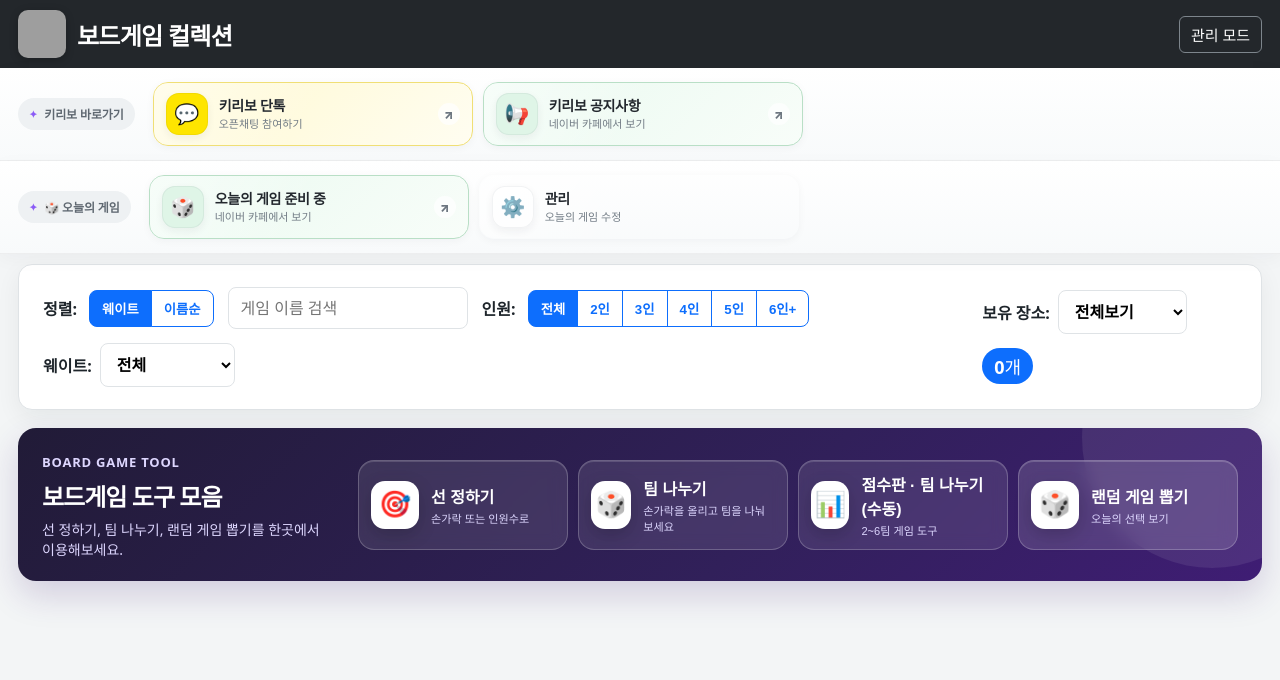
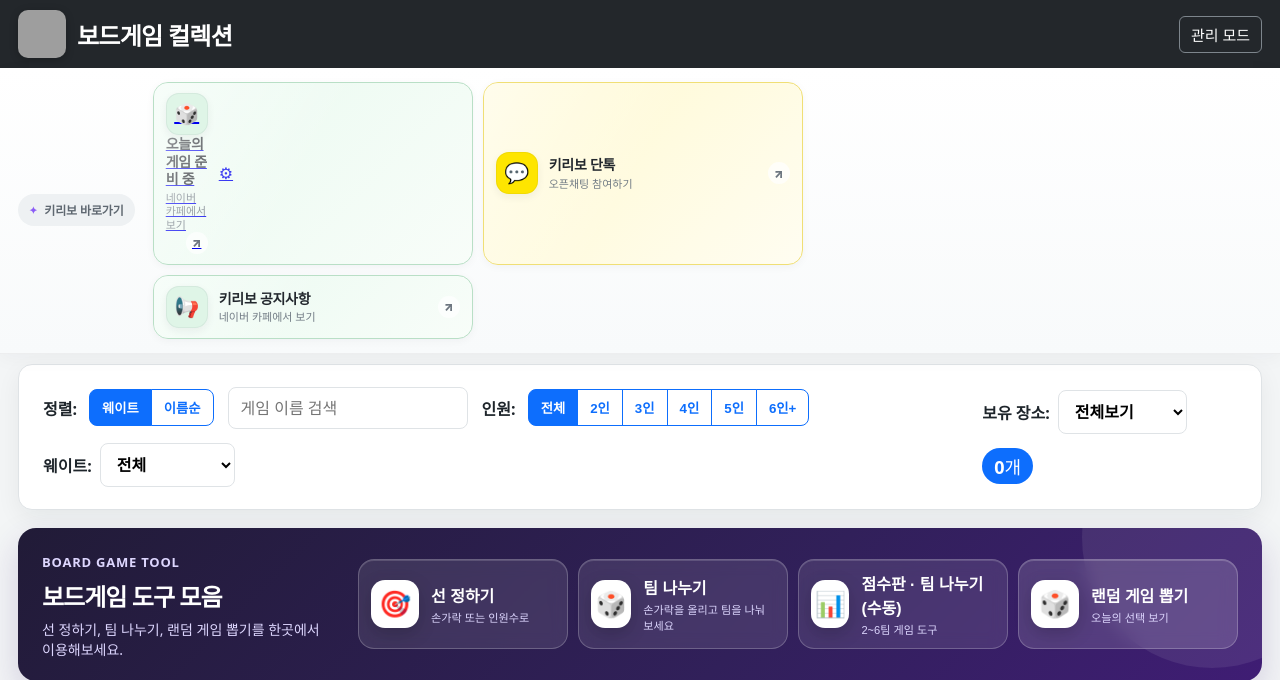
Before and after one commit to blissmovie0109-eng/club-boardgame-shelf, a Flask app: page / in a window 1280 px wide. Shown: the top 680 px of the page. Run offline with Flask 3, Linux system fonts and the light colour scheme; the visitor is signed in with stand-in values (Sample User, id 1); data that the repository does not hold is empty; some libraries are stand-ins or nearby versions; grey boxes are pictures that could not be loaded.

Commit message:
Put Today Game first in one quicklinks row

```diff
--- a/templates/index.html
+++ b/templates/index.html
@@ -11,25 +11,19 @@
   <div class="club-quicklinks-inner">
     <span class="club-quicklinks-label">키리보 바로가기</span>
     <div class="club-quicklinks-actions">
+      <div id="todayGameCard" class="club-link club-link-notice today-game-link-card">
+        <a data-today-game-link href="#" target="_blank" rel="noopener noreferrer" aria-label="오늘의 게임 네이버 카페에서 보기">
+          <span class="club-link-icon">🎲</span>
+          <span><b data-today-game-title>오늘의 게임 준비 중</b><small>네이버 카페에서 보기</small></span>
+          <span class="club-link-arrow">↗</span>
+        </a>
+        {% if session.get('admin') %}<a class="today-game-admin" href="{{ url_for('admin_today_game') }}" aria-label="오늘의 게임 관리">⚙</a>{% endif %}
+      </div>
       <a class="club-link club-link-chat" href="https://open.kakao.com/o/gtuv6tic" target="_blank" rel="noopener noreferrer"><span class="club-link-icon">💬</span><span><b>키리보 단톡</b><small>오픈채팅 참여하기</small></span><span class="club-link-arrow">↗</span></a>
       <a class="club-link club-link-notice" href="https://cafe.naver.com/f-e/cafes/30264328/articles/1373?referrerAllArticles=true&amp;inCafeSearch=true&amp;query=%ED%9A%8C%EC%B9%99&amp;art=aW50ZXJuYWwtY2FmZS1hcnRpY2xlLXJlYWQtaW5DYWZlLXNlYXJjaC1saXN0.eyJ0eXAiOiJKV1QiLCJhbGciOiJIUzI1NiJ9.eyJjYWZlVHlwZSI6IkNBRkVfSUQiLCJhcnRpY2xlSWQiOjEzNzMsImlzc3VlZEF0IjoxNzg2NTIwOTE3NzI5LCJjYWZlSWQiOjMwMjY0MzI4fQ.-j5KHSrCC1F9sYJNxkQoKLak7IlGybZpW0Oz0qewK-g" target="_blank" rel="noopener noreferrer"><span class="club-link-icon">📢</span><span><b>키리보 공지사항</b><small>네이버 카페에서 보기</small></span><span class="club-link-arrow">↗</span></a>
     </div>
   </div>
 </nav>
-
-<section id="todayGameCard" class="club-quicklinks" aria-label="오늘의 게임">
-  <div class="club-quicklinks-inner">
-    <span class="club-quicklinks-label">🎲 오늘의 게임</span>
-    <div class="club-quicklinks-actions">
-      <a class="club-link club-link-notice" data-today-game-link href="#" target="_blank" rel="noopener noreferrer" aria-disabled="true">
-        <span class="club-link-icon">🎲</span>
-        <span><b data-today-game-title>오늘의 게임 준비 중</b><small>네이버 카페에서 보기</small></span>
-        <span class="club-link-arrow">↗</span>
-      </a>
-      {% if session.get('admin') %}<a class="club-link" href="{{ url_for('admin_today_game') }}"><span class="club-link-icon">⚙️</span><span><b>관리</b><small>오늘의 게임 수정</small></span></a>{% endif %}
-    </div>
-  </div>
-</section>
 
 <main class="collection-page">
   <section class="collection-toolbar">
```
